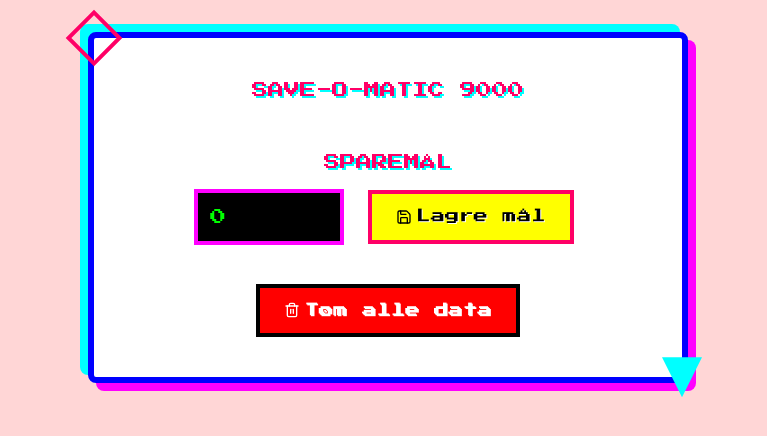
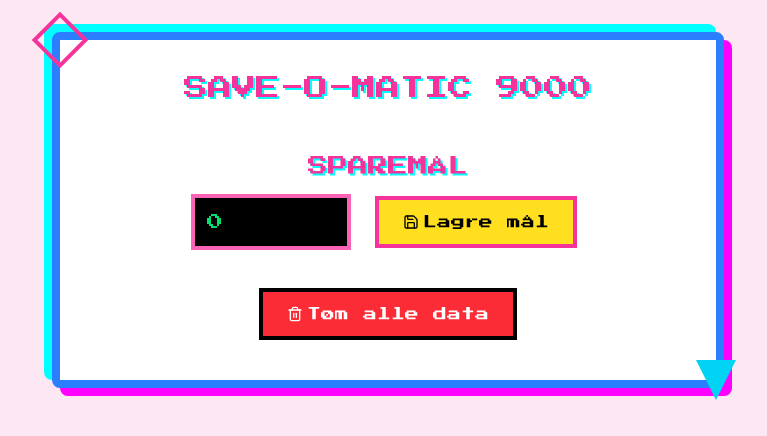
Before and after one commit to Shtian/save-o-matic-9000, a SvelteKit app: page / in a window 1280 px wide. Shown: the top 436 px of the page, without its empty margins (252-1019 px from the left). Built offline with nearby package versions, Linux system fonts and the light colour scheme.

Commit message:
use Tween instead of tweened

```diff
--- a/src/app.html
+++ b/src/app.html
@@ -6,7 +6,7 @@
 		<meta name="viewport" content="width=device-width, initial-scale=1" />
 		%sveltekit.head%
 	</head>
-	<body data-sveltekit-preload-data="hover">
-		<div style="display: contents">%sveltekit.body%</div>
+	<body class="bg-pink-100" data-sveltekit-preload-data="hover">
+		<div>%sveltekit.body%</div>
 	</body>
 </html>
--- a/src/routes/+layout.svelte
+++ b/src/routes/+layout.svelte
@@ -3,6 +3,6 @@
   import '../app.css';
 </script>
 
-<div>
+<main class="min-h-screen bg-pink-100">
   {@render children()}
-</div>
+</main>
--- a/src/routes/+page.svelte
+++ b/src/routes/+page.svelte
@@ -1,6 +1,6 @@
 <script>
   import { onMount } from 'svelte';
-  import { tweened } from 'svelte/motion';
+  import { Tween } from 'svelte/motion';
   import { cubicOut } from 'svelte/easing';
   import { Save, DollarSign, RefreshCcw, Trash2 } from 'lucide-svelte';
   import Confetti from 'svelte-confetti';
@@ -9,11 +9,11 @@ import { Save, DollarSign, RefreshCcw, Trash2 } from 'lucide-svelte';
   let current = 0;
   let newAmount = '';
 
-  // tweened store to animate progress changes
-  const tweenedCurrent = tweened(0, { duration: 600, easing: cubicOut });
+  // Create a new Tween instance for animating progress changes
+  const tween = new Tween(0, { duration: 600, easing: cubicOut });
 
-  // update tween whenever current changes
-  $: tweenedCurrent.set(current);
+  // Update tween target whenever current changes
+  $: tween.target = current;
 
   onMount(() => {
     const storedGoal = localStorage.getItem('savingGoal');
@@ -56,168 +56,82 @@ import { Save, DollarSign, RefreshCcw, Trash2 } from 'lucide-svelte';
   }
 </script>
 
-<div class="container">
-  <h1 style="margin-bottom: 3rem;">Save-O-Matic 9000</h1>
+<div class="font-['Press_Start_2P'] text-black">
+  <div class="relative max-w-2xl mx-auto my-8 p-8 bg-white border-8 border-blue-500 rounded-lg shadow-[8px_8px_0_#f0f,-8px_-8px_0_#0ff] text-center">
+    <div class="absolute -top-5 -left-5 w-10 h-10 border-4 border-pink-500 rotate-45"></div>
+    <div class="absolute -bottom-5 -right-5 w-10 h-10 bg-cyan-400 clip-triangle"></div>
 
-  <section>
-    <h2>Sparemål</h2>
-    <input type="number" bind:value={goal} min="0" placeholder="Skriv inn målbeløp" />
-    <button on:click={setGoal}>
+    <h1 class="mb-12 text-2xl uppercase text-pink-500 drop-shadow-[2px_2px_0_#0ff]">Save-O-Matic 9000</h1>
+
+    <section class="mb-6">
+      <h2 class="mb-2 text-xl uppercase text-pink-500 drop-shadow-[2px_2px_0_#0ff]">Sparemål</h2>
+      <input
+        type="number"
+        bind:value={goal}
+        min="0"
+        placeholder="500"
+        class="bg-black text-green-400 border-4 border-pink-400 p-3 text-base w-40"
+      />
+      <button
+        on:click={setGoal}
+        class="inline-flex gap-1 items-center justify-center m-2 px-6 py-3 bg-yellow-300 text-black border-4 border-pink-500 text-sm cursor-pointer hover:bg-pink-500 hover:text-white"
+      >
         <Save size={16} /> Lagre mål
       </button>
     </section>
 
     {#if goal > 0}
-    <section>
-      <h2>Din sparing</h2>
+      <section class="mb-6">
+        <h2 class="mb-2 text-xl uppercase text-pink-500 drop-shadow-[2px_2px_0_#0ff]">Din sparing</h2>
         <input
           type="number"
           bind:value={newAmount}
           min="0"
-        placeholder="Skriv inn spart beløp"
+          placeholder="0"
+          class="bg-black text-green-400 border-4 border-pink-400 p-3 text-base w-40"
         />
-      <button on:click={addMoney}>
+        <button
+          on:click={addMoney}
+          class="inline-flex gap-1 items-center justify-center m-2 px-6 py-3 bg-yellow-300 text-black border-4 border-pink-500 text-sm cursor-pointer hover:bg-pink-500 hover:text-white"
+        >
           <DollarSign size={16} /> Legg til penger
         </button>
-      <button on:click={resetSavings}>
+        <button
+          on:click={resetSavings}
+          class="inline-flex gap-1 items-center justify-center m-2 px-6 py-3 bg-yellow-300 text-black border-4 border-pink-500 text-sm cursor-pointer hover:bg-pink-500 hover:text-white"
+        >
           <RefreshCcw size={16} /> Start på nytt
         </button>
       </section>
 
-    <section>
-      <h2>Fremgang</h2>
-      <progress max={goal} value={$tweenedCurrent}></progress>
-      <div class="progress-info">
+      <section class="mb-6">
+        <h2 class="mb-2 text-xl uppercase text-pink-500 drop-shadow-[2px_2px_0_#0ff]">Fremgang</h2>
+        <progress max={goal} value={tween.current} class="w-full h-8 border-2 border-black bg-gray-200 [&::-webkit-progress-bar]:bg-gray-200 [&::-webkit-progress-value]:bg-green-500"></progress>
+        <div class="mt-2 text-sm relative">
           {current} kr / {goal} kr ({Math.round(percentage)}%)
-      </div>
+
           {#if current >= goal}
-        <div class="confetti-container">
-          <Confetti infinite amount={50} />
+            <div class="absolute left-1/2">
+              <Confetti amount={50} />
             </div>
           {/if}
+        </div>
       </section>
     {/if}
 
-  <button class="clear" on:click={clearAll}>
+    <button
+      on:click={clearAll}
+      class="inline-flex gap-1 items-center justify-center m-2 px-6 py-3 bg-red-500 text-white border-4 border-black text-sm cursor-pointer hover:bg-red-600"
+    >
       <Trash2 size={16} /> Tøm alle data
     </button>
+  </div>
 </div>
 
 <style>
   @import url('https://fonts.googleapis.com/css2?family=Press+Start+2P&display=swap');
 
-  :global(body) {
-    background: #ffd6d6;
-    font-family: 'Press Start 2P', monospace;
-    color: #000;
-    margin: 0;
-    padding: 0;
-  }
-
-  .container {
-    position: relative;
-    max-width: 600px;
-    margin: 2rem auto;
-    padding: 2rem;
-    background: #fff;
-    border: 6px solid #00f;
-    border-radius: 8px;
-    box-shadow: 8px 8px 0 #f0f, -8px -8px 0 #0ff;
-    text-align: center;
-  }
-
-  .container::before {
-    content: '';
-    position: absolute;
-    top: -20px;
-    left: -20px;
-    width: 40px;
-    height: 40px;
-    border: 4px solid #f06;
-    transform: rotate(45deg);
-  }
-
-  .container::after {
-    content: '';
-    position: absolute;
-    bottom: -20px;
-    right: -20px;
-    width: 40px;
-    height: 40px;
-    background: #0ff;
+  .clip-triangle {
     clip-path: polygon(0 0, 100% 0, 50% 100%);
   }
-
-  h1,
-  h2 {
-    margin: 0.5rem 0;
-    text-transform: uppercase;
-    color: #f06;
-    text-shadow: 2px 2px 0 #0ff;
-  }
-
-  section {
-    margin-bottom: 1.5rem;
-  }
-
-  input {
-    background: #000;
-    color: #0f0;
-    border: 4px solid #f0f;
-    padding: 0.75rem;
-    font-size: 1rem;
-    width: 150px;
-  }
-
-  button {
-    display: inline-flex;
-    gap: 0.25rem;
-    align-items: center;
-    justify-content: center;
-    margin: 0.5rem;
-    padding: 0.75rem 1.5rem;
-    background: #ff0;
-    color: #000;
-    border: 4px solid #f06;
-    font-size: 0.9rem;
-    cursor: pointer;
-    text-shadow: 1px 1px #fff;
-  }
-
-  button:hover {
-    background: #f06;
-    color: #fff;
-  }
-
-  .clear {
-    background: #f00;
-    color: #fff;
-    border-color: #000;
-  }
-
-  progress {
-    width: 100%;
-    height: 2rem;
-    border: 2px solid #000;
-    background: #ddd;
-  }
-
-  progress::-webkit-progress-bar {
-    background: #ddd;
-  }
-
-  progress::-webkit-progress-value {
-    background: #0f0;
-  }
-
-  .progress-info {
-    margin-top: 0.5rem;
-    font-size: 0.9rem;
-  }
-
-  .confetti-container {
-    position: absolute;
-    top: 70%;
-    left: 50%;
-  }
 </style>
```
Lines whose indentation alone changed are shown as unchanged.
